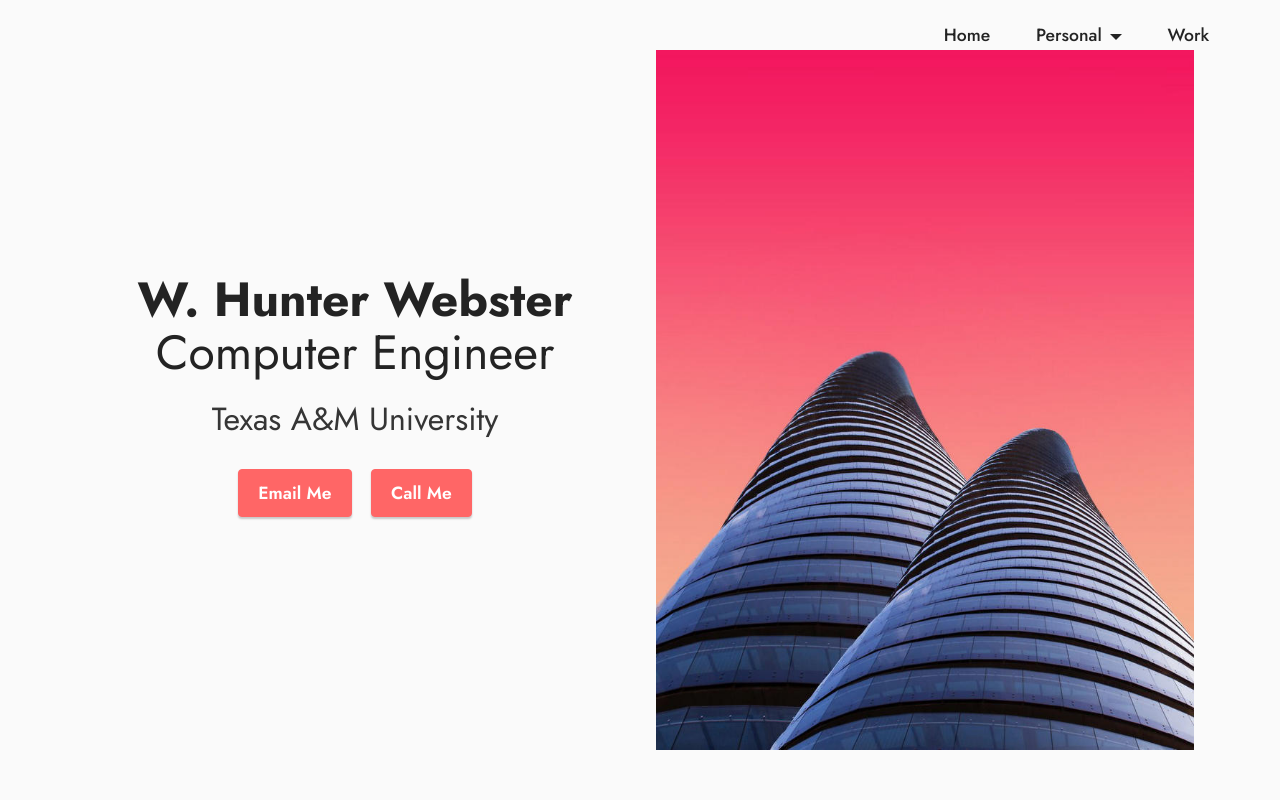
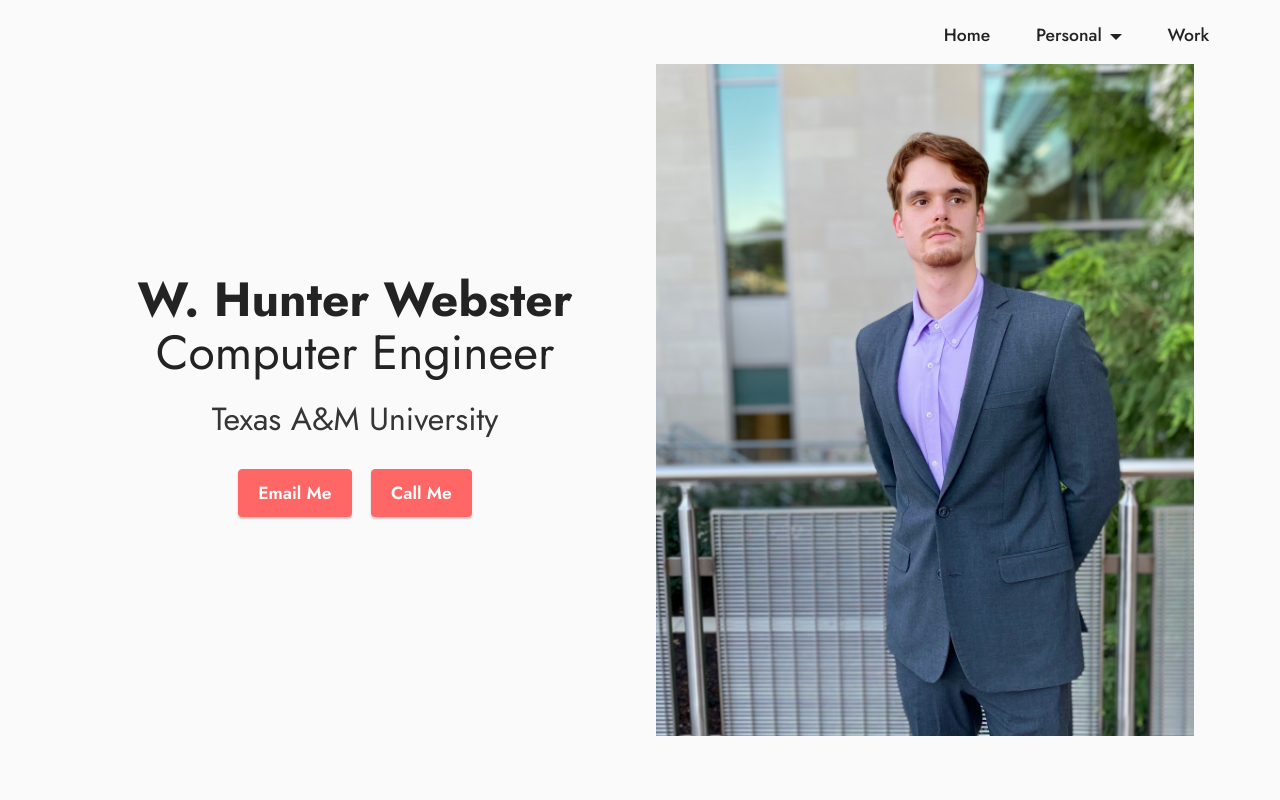
Before and after one commit to webster-hunter/personalsite, a plain HTML site: page index.html in a window 1280 px wide. Shown: the top 800 px of the page. Drawn offline with Linux system fonts and the light colour scheme; files whose address does not match are found by name.

Commit message:
image update

```diff
--- a/index.html
+++ b/index.html
@@ -59,7 +59,7 @@
     <div class="container">
         <div class="row justify-content-center align-items-center">
             <div class="col-12 col-md-6 image-wrapper">
-                <img src="assets/images/2.jpg" alt="Mobirise">
+                <img src="assets/images/IMG_0439.jpg" alt="Mobirise">
             </div>
             <div class="col-12 col-md">
                 <div class="text-wrapper">
```
